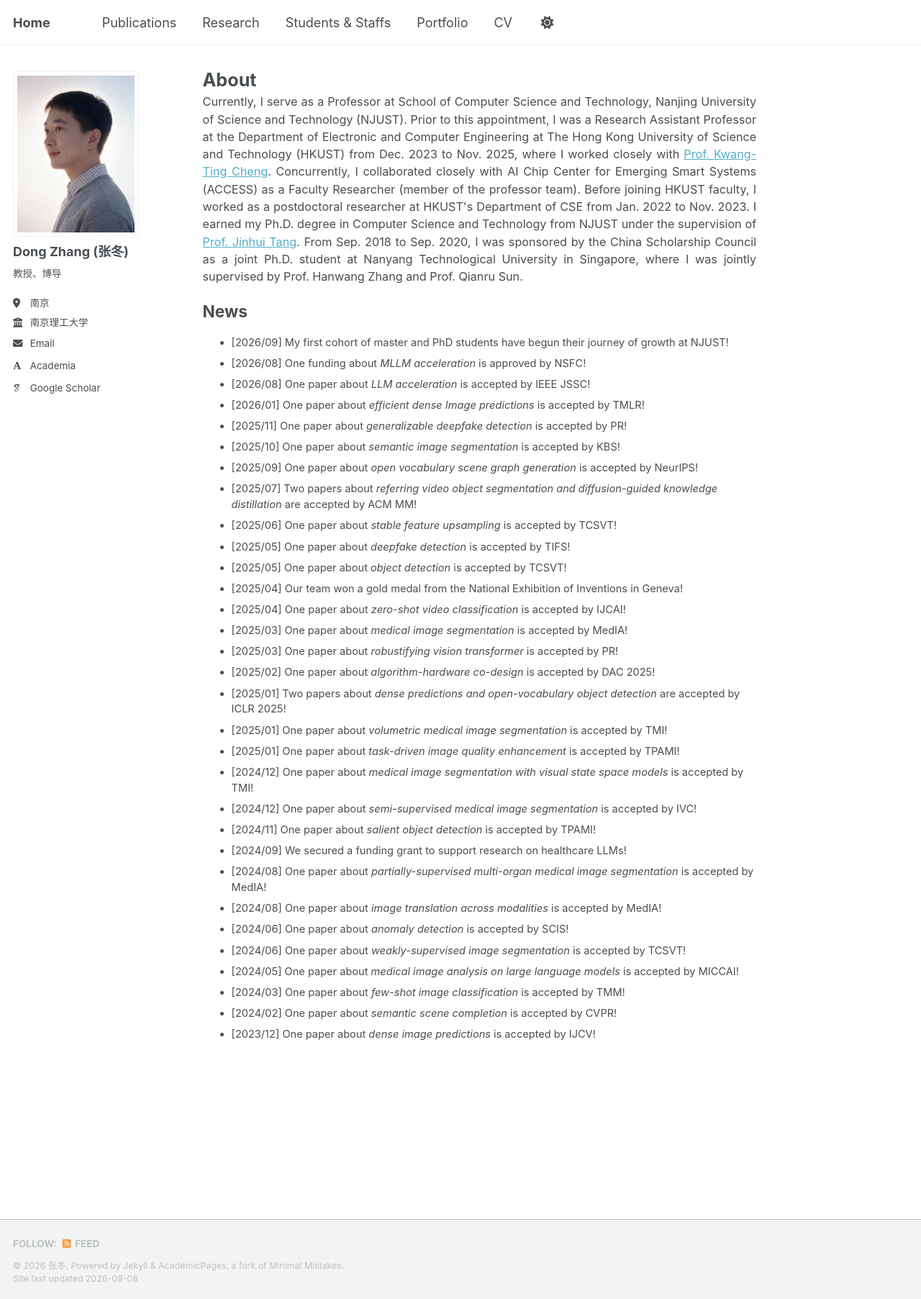
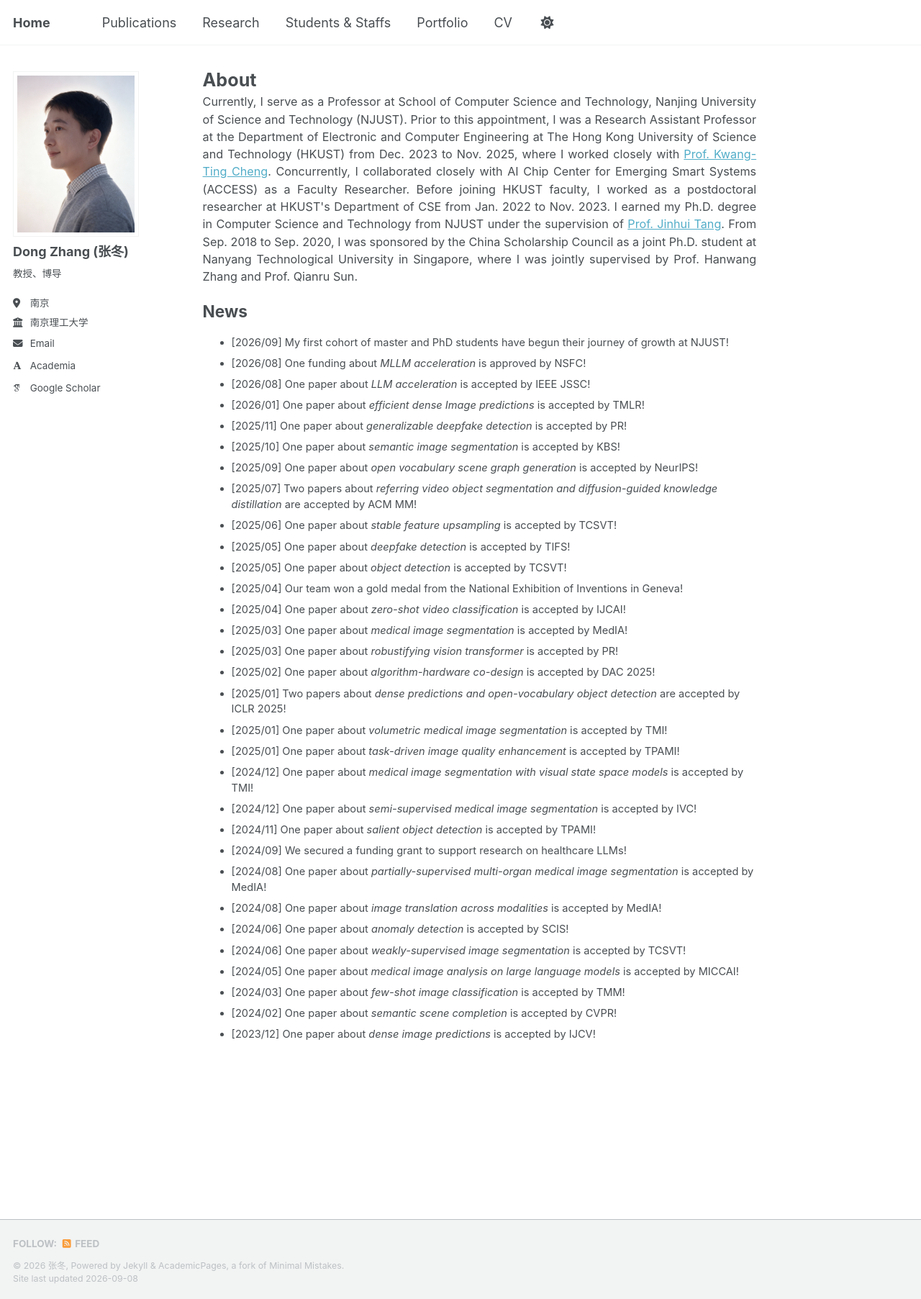
Before and after one commit to dongzhang89/dongzhang89.github.io, a Jekyll site: the page built from _pages/about.md, in a window 1280 px wide. Shown: the whole page at 72% size. Built offline with Jekyll 4.4.1, drawn with Linux system fonts in a browser that asks for light colours; some web fonts are replaced; a script that is not in the unit is left out.

Commit message:
Update about.md

```diff
--- a/_pages/about.md
+++ b/_pages/about.md
@@ -63,7 +63,7 @@ h1 {
 </style>
 
 <div class="text-justify">
-Currently, I serve as a Professor at School of Computer Science and Technology, Nanjing University of Science and Technology (NJUST). Prior to this appointment, I was a Research Assistant Professor at the Department of Electronic and Computer Engineering at The Hong Kong University of Science and Technology (HKUST) from Dec. 2023 to Nov. 2025, where I worked closely with <a href="https://seng.hkust.edu.hk/about/people/faculty/tim-kwang-ting-cheng">Prof. Kwang-Ting Cheng</a>. Concurrently, I collaborated closely with AI Chip Center for Emerging Smart Systems (ACCESS) as a Faculty Researcher (member of the professor team). Before joining HKUST faculty, I worked as a postdoctoral researcher at HKUST's Department of CSE from Jan. 2022 to Nov. 2023. I earned my Ph.D. degree in Computer Science and Technology from NJUST under the supervision of <a href="https://scholar.google.com/citations?user=ByBLlEwAAAAJ&hl=en">Prof. Jinhui Tang</a>. From Sep. 2018 to Sep. 2020, I was sponsored by the China Scholarship Council as a joint Ph.D. student at Nanyang Technological University in Singapore, where I was jointly supervised by Prof. Hanwang Zhang and Prof. Qianru Sun.
+Currently, I serve as a Professor at School of Computer Science and Technology, Nanjing University of Science and Technology (NJUST). Prior to this appointment, I was a Research Assistant Professor at the Department of Electronic and Computer Engineering at The Hong Kong University of Science and Technology (HKUST) from Dec. 2023 to Nov. 2025, where I worked closely with <a href="https://seng.hkust.edu.hk/about/people/faculty/tim-kwang-ting-cheng">Prof. Kwang-Ting Cheng</a>. Concurrently, I collaborated closely with AI Chip Center for Emerging Smart Systems (ACCESS) as a Faculty Researcher. Before joining HKUST faculty, I worked as a postdoctoral researcher at HKUST's Department of CSE from Jan. 2022 to Nov. 2023. I earned my Ph.D. degree in Computer Science and Technology from NJUST under the supervision of <a href="https://scholar.google.com/citations?user=ByBLlEwAAAAJ&hl=en">Prof. Jinhui Tang</a>. From Sep. 2018 to Sep. 2020, I was sponsored by the China Scholarship Council as a joint Ph.D. student at Nanyang Technological University in Singapore, where I was jointly supervised by Prof. Hanwang Zhang and Prof. Qianru Sun.
 </div>
 
 # News
```
